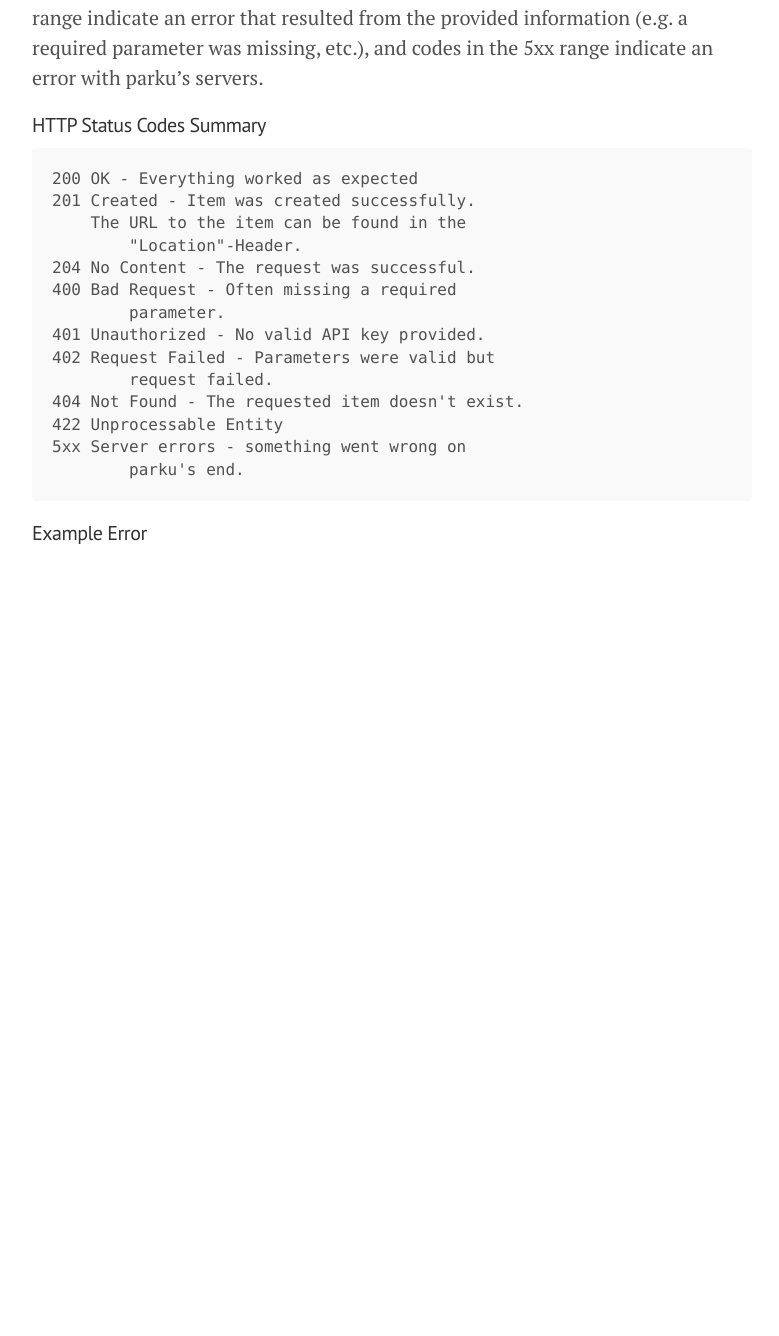
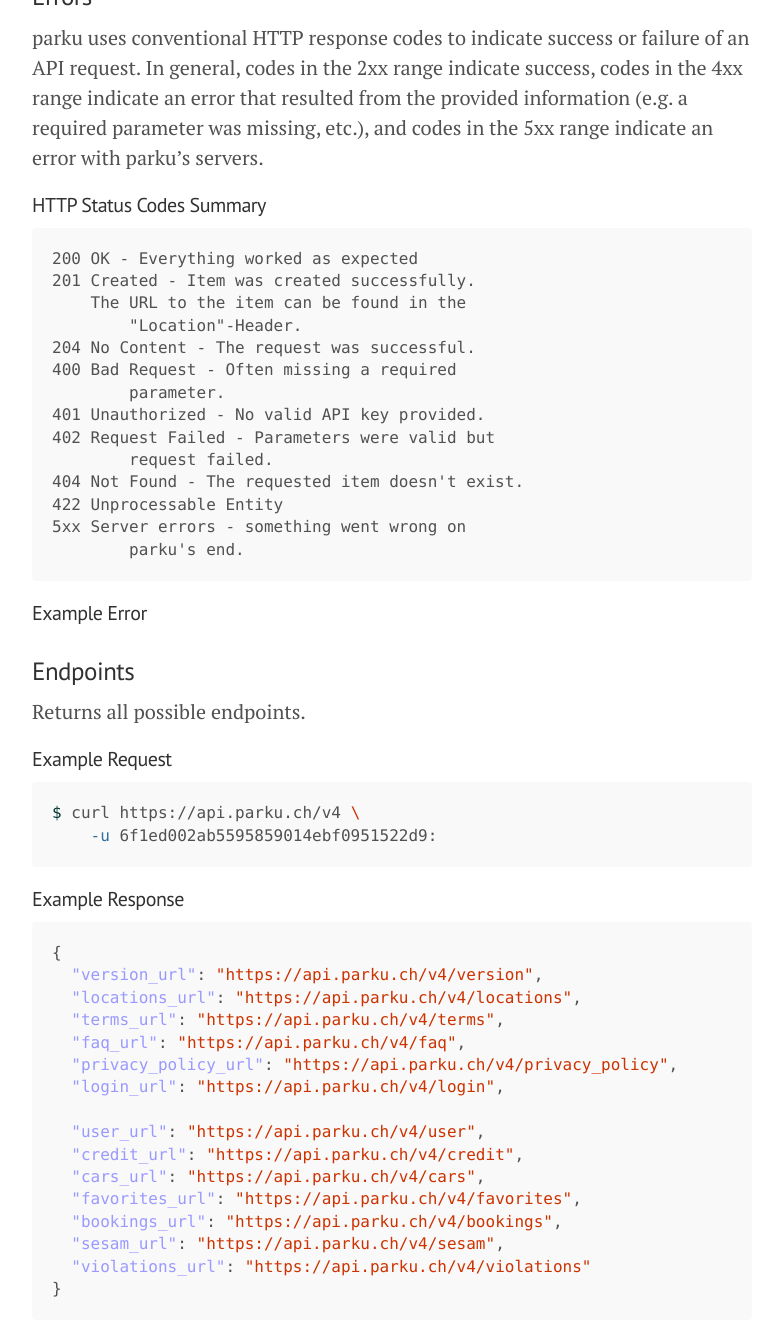
Before and after one commit to parku/docs, a Jekyll site: the page built from api/index.md, in a window 1280 px wide and 1400 px high, scrolled down 1012 px. Shown: the top 1336 px of the window, without its empty margins (248-1027 px from the left). Built offline with Jekyll 4.4.1, drawn with Linux system fonts in a browser that asks for light colours; Markdown is read by kramdown in place of the engine named in the settings; before the commit the page ends 1638 px from its top, so only the background shows below that; some of the changed text lies outside the part shown.

Commit message:
Show all possible urls.

````diff
--- a/api/index.md
+++ b/api/index.md
@@ -4,6 +4,8 @@
 ---
 
 The parku API is organized around [REST][REST]. Our API is designed to have predictable, resource-oriented URLs and to use HTTP response codes to indicate API errors. We use built-in HTTP features, like HTTP authentication and HTTP verbs, which can be understood by off-the-shelf HTTP clients. [JSON][JSON] will be returned in all responses from the API, including errors.
+
+You can provide the `Accept-Language` header information for all your requests. Localized content is returned when available. Default content is english.
 
 ### Authentication
 
@@ -47,7 +49,37 @@
 
 #### Example Error
 
+### Endpoints
 
+Returns all possible endpoints.
+
+#### Example Request
+
+```sh
+$ curl {{ site.parku.api }} \
+    -u 6f1ed002ab5595859014ebf0951522d9:
+```
+
+#### Example Response
+
+```json
+{
+  "version_url": "{{ site.parku.api }}/version",
+  "locations_url": "{{ site.parku.api }}/locations",
+  "terms_url": "{{ site.parku.api }}/terms",
+  "faq_url": "{{ site.parku.api }}/faq",
+  "privacy_policy_url": "{{ site.parku.api }}/privacy_policy",
+  "login_url": "{{ site.parku.api }}/login",
+
+  "user_url": "{{ site.parku.api }}/user",
+  "credit_url": "{{ site.parku.api }}/credit",
+  "cars_url": "{{ site.parku.api }}/cars",
+  "favorites_url": "{{ site.parku.api }}/favorites",
+  "bookings_url": "{{ site.parku.api }}/bookings",
+  "sesam_url": "{{ site.parku.api }}/sesam",
+  "violations_url": "{{ site.parku.api }}/violations"
+}
+```
 
 
   [REST]: http://en.wikipedia.org/wiki/Representational_State_Transfer
````
